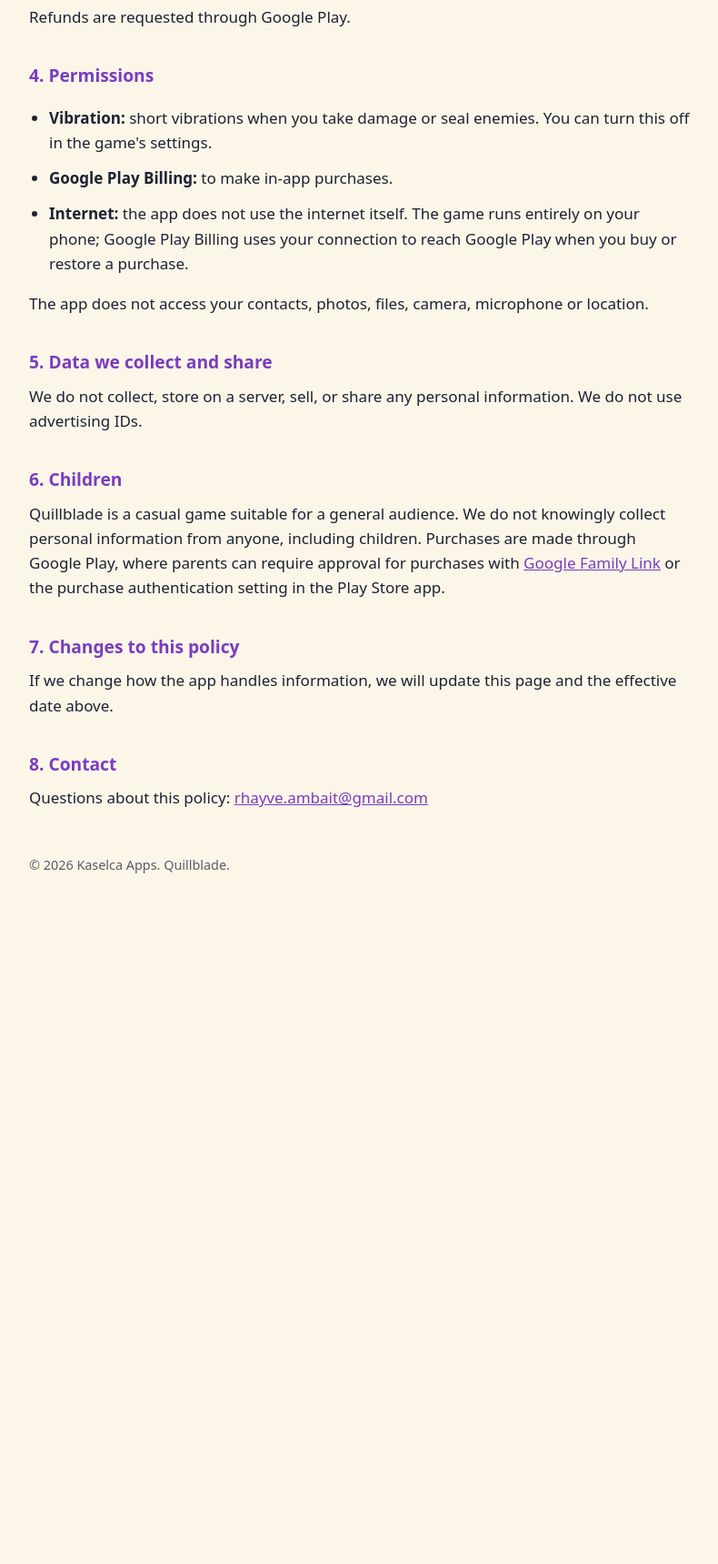
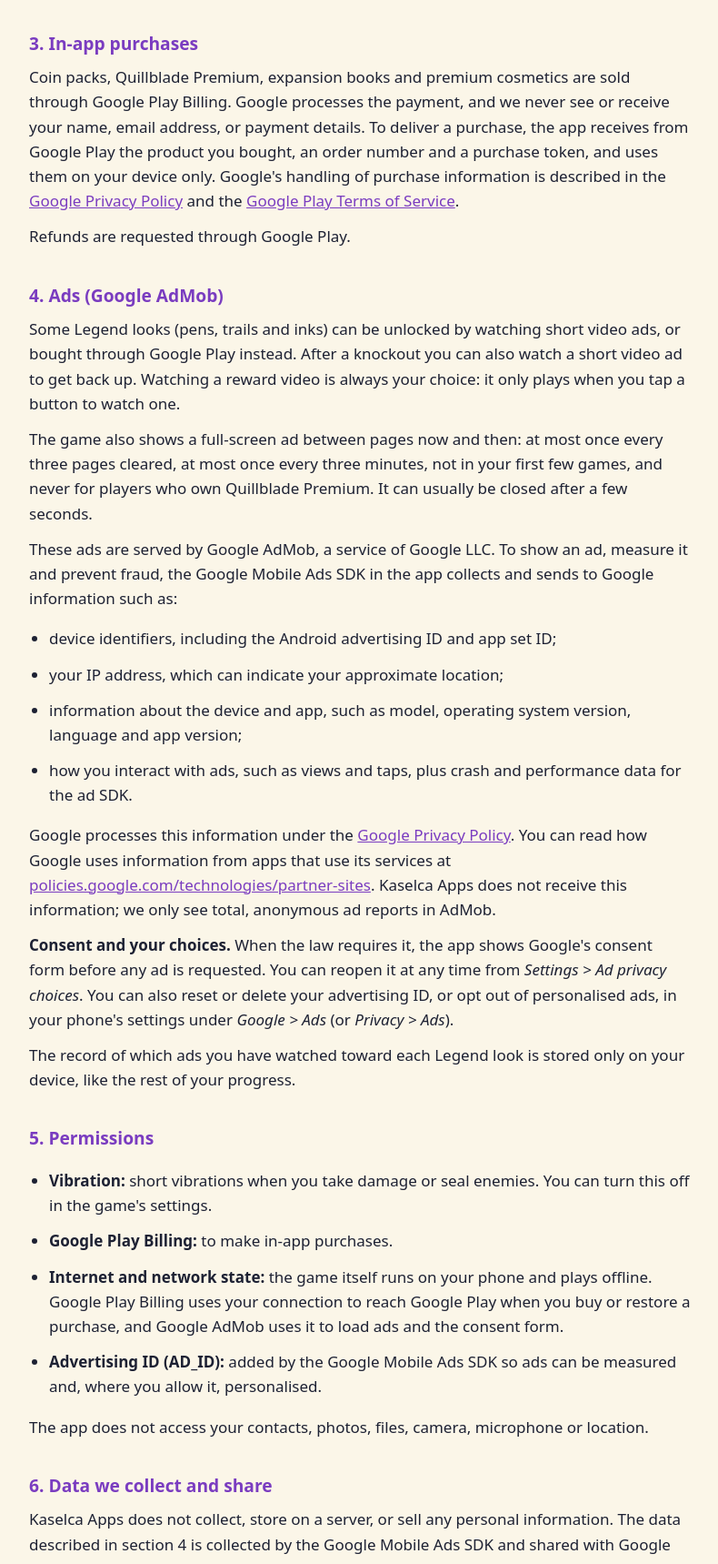
Before and after one commit to rhayveAmbait/quillblade_privacy_policy, a plain HTML site: page index.html in a window 1280 px wide. Shown: the part 1081-2800 px from the top of the page at 91% size, without its empty margins (244-1034 px from the left). Before the commit the page ends 2107 px from the top, so only its background shows below. Drawn offline with Linux system fonts and the light colour scheme.

Commit message:
Update index.html
updated privacy policy

```diff
--- a/index.html
+++ b/index.html
@@ -25,15 +25,17 @@ footer{margin-top:48px;color:var(--dim);font-size:.9rem}
 <body>
 <main>
 <h1>Quillblade Privacy Policy</h1>
-<p class="meta">Effective date: 25 October 2026</p>
+<p class="meta">Effective date: 23 November 2026 (version 1.2, which adds optional rewarded ads)</p>
 
 <p>This policy explains how the Android game <strong>Quillblade</strong> ("the app", "we", "us"), made by
-<strong>Kaselca Apps</strong>, handles information. In short, we do not collect your personal data.</p>
+<strong>Kaselca Apps</strong>, handles information. In short, we do not collect your personal data ourselves. The only outside service that does is Google AdMob, which shows the ads described in section 4.</p>
 
 <div class="box">
 <ul>
 <li>No account or sign-in is needed.</li>
-<li>No ads, no analytics, no tracking, and no third-party SDKs other than Google Play Billing.</li>
+<li>Reward videos play only when you choose to watch one, to unlock a Legend look or to get back up after a knockout. Now and then a short ad plays between pages (Quillblade Premium removes it). There are no banner ads.</li>
+<li>Ads are provided by Google AdMob. Where the law requires it (for example in the EEA, the UK and Switzerland), you are asked for consent first, and you can change your choice at any time from Settings &gt; Ad privacy choices.</li>
+<li>No analytics and no tracking by us. The only third-party SDKs are Google Play Billing and Google AdMob (with Google's User Messaging Platform for consent).</li>
 <li>Your game progress is stored on your device.</li>
 <li>Payments are handled entirely by Google Play.</li>
 </ul>
@@ -60,28 +62,42 @@ uses them on your device only. Google's handling of purchase information is desc
 <a href="https://play.google.com/about/play-terms/" rel="noopener">Google Play Terms of Service</a>.</p>
 <p>Refunds are requested through Google Play.</p>
 
-<h2>4. Permissions</h2>
+<h2>4. Ads (Google AdMob)</h2>
+<p>Some Legend looks (pens, trails and inks) can be unlocked by watching short video ads, or bought through Google Play instead. After a knockout you can also watch a short video ad to get back up. Watching a reward video is always your choice: it only plays when you tap a button to watch one.</p>
+<p>The game also shows a full-screen ad between pages now and then: at most once every three pages cleared, at most once every three minutes, not in your first few games, and never for players who own Quillblade Premium. It can usually be closed after a few seconds.</p>
+<p>These ads are served by Google AdMob, a service of Google LLC. To show an ad, measure it and prevent fraud, the Google Mobile Ads SDK in the app collects and sends to Google information such as:</p>
+<ul>
+<li>device identifiers, including the Android advertising ID and app set ID;</li>
+<li>your IP address, which can indicate your approximate location;</li>
+<li>information about the device and app, such as model, operating system version, language and app version;</li>
+<li>how you interact with ads, such as views and taps, plus crash and performance data for the ad SDK.</li>
+</ul>
+<p>Google processes this information under the <a href="https://policies.google.com/privacy" rel="noopener">Google Privacy Policy</a>. You can read how Google uses information from apps that use its services at <a href="https://policies.google.com/technologies/partner-sites" rel="noopener">policies.google.com/technologies/partner-sites</a>. Kaselca Apps does not receive this information; we only see total, anonymous ad reports in AdMob.</p>
+<p><strong>Consent and your choices.</strong> When the law requires it, the app shows Google's consent form before any ad is requested. You can reopen it at any time from <em>Settings &gt; Ad privacy choices</em>. You can also reset or delete your advertising ID, or opt out of personalised ads, in your phone's settings under <em>Google &gt; Ads</em> (or <em>Privacy &gt; Ads</em>).</p>
+<p>The record of which ads you have watched toward each Legend look is stored only on your device, like the rest of your progress.</p>
+
+<h2>5. Permissions</h2>
 <ul>
 <li><strong>Vibration:</strong> short vibrations when you take damage or seal enemies. You can turn this off in the game's settings.</li>
 <li><strong>Google Play Billing:</strong> to make in-app purchases.</li>
-<li><strong>Internet:</strong> the app does not use the internet itself. The game runs entirely on your phone; Google Play
-Billing uses your connection to reach Google Play when you buy or restore a purchase.</li>
+<li><strong>Internet and network state:</strong> the game itself runs on your phone and plays offline. Google Play Billing uses your connection to reach Google Play when you buy or restore a purchase, and Google AdMob uses it to load ads and the consent form.</li>
+<li><strong>Advertising ID (AD_ID):</strong> added by the Google Mobile Ads SDK so ads can be measured and, where you allow it, personalised.</li>
 </ul>
 <p>The app does not access your contacts, photos, files, camera, microphone or location.</p>
 
-<h2>5. Data we collect and share</h2>
-<p>We do not collect, store on a server, sell, or share any personal information. We do not use advertising IDs.</p>
+<h2>6. Data we collect and share</h2>
+<p>Kaselca Apps does not collect, store on a server, or sell any personal information. The data described in section 4 is collected by the Google Mobile Ads SDK and shared with Google for advertising, ad measurement, analytics of ad performance and fraud prevention. It is sent encrypted. Your saved game never leaves your device except through Android backup (section 2).</p>
 
-<h2>6. Children</h2>
+<h2>7. Children</h2>
 <p>Quillblade is a casual game suitable for a general audience. We do not knowingly collect personal information from
-anyone, including children. Purchases are made through Google Play, where parents can require approval for purchases
+anyone, including children. Ads are requested with Google's settings for family-friendly content (rated G). Purchases are made through Google Play, where parents can require approval for purchases
 with <a href="https://families.google/familylink/" rel="noopener">Google Family Link</a> or the purchase authentication
 setting in the Play Store app.</p>
 
-<h2>7. Changes to this policy</h2>
+<h2>8. Changes to this policy</h2>
 <p>If we change how the app handles information, we will update this page and the effective date above.</p>
 
-<h2>8. Contact</h2>
+<h2>9. Contact</h2>
 <p>Questions about this policy: <a href="mailto:rhayve.ambait@gmail.com">rhayve.ambait@gmail.com</a></p>
 
 <footer>&copy; 2026 Kaselca Apps. Quillblade.</footer>
```
